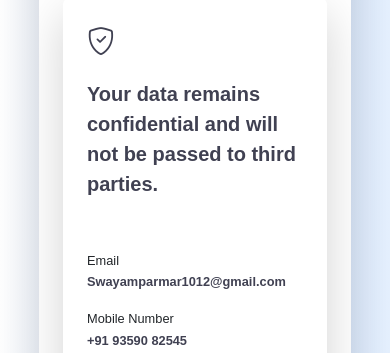
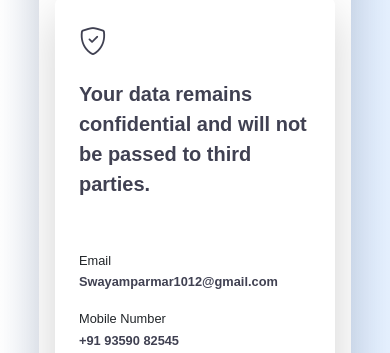
Before and after one commit to SwayamParmar/portfolio, a plain HTML site: page contact.html in a window 390 px wide. Shown: the part 682-1035 px from the top of the page. Drawn offline with nearby package versions, Linux system fonts and the light colour scheme.

Commit message:
contact information change

```diff
--- a/components/contact.css
+++ b/components/contact.css
@@ -43,6 +43,14 @@
     z-index: 1;
 }
 
+.contact-info {
+    font-size: 1rem;
+}
+
+.contact-main {
+    padding: 0 3rem;
+}
+
 @media only screen and (max-width : 1000px) {
     .form-box{
         max-width: 80vw;
@@ -59,4 +67,8 @@
     .subheading{
         font-size: 3.4rem;
     }
+
+    .contact-main {
+        padding: 0 1rem;
+    }
 }
--- a/contact.html
+++ b/contact.html
@@ -73,7 +73,7 @@
                 <h1 class="display-4 fw-bold lh-1 mb-3 heading">LET'S</h1>
                 <h1 class="display-4 fw-bold lh-1 mb-3 subheading">TALK</h1>
             </div>
-            <div class="col-md-10 mx-auto col-lg-5 px-4">
+            <div class="col-md-10 mx-auto col-lg-5 contact-main">
                 <form class="p-4 p-md-5 bg-form rounded-3 shadow-lg">
                     <p class="lead fs-1 fw-bold"><i class="bi bi-shield-check"></i></p>
                         <p class="nav-link fs-5">Your data remains confidential
```
